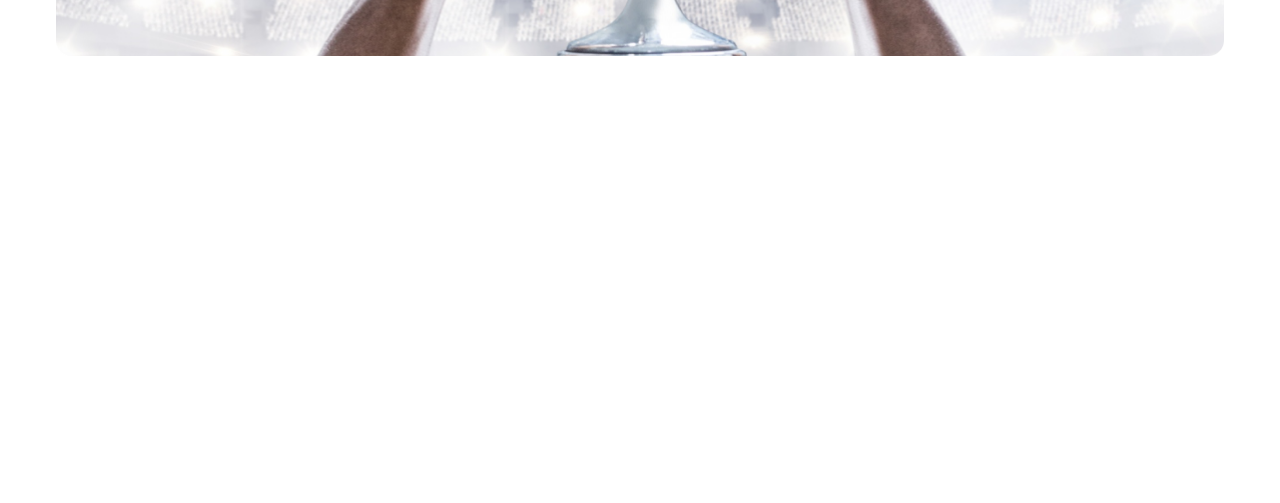
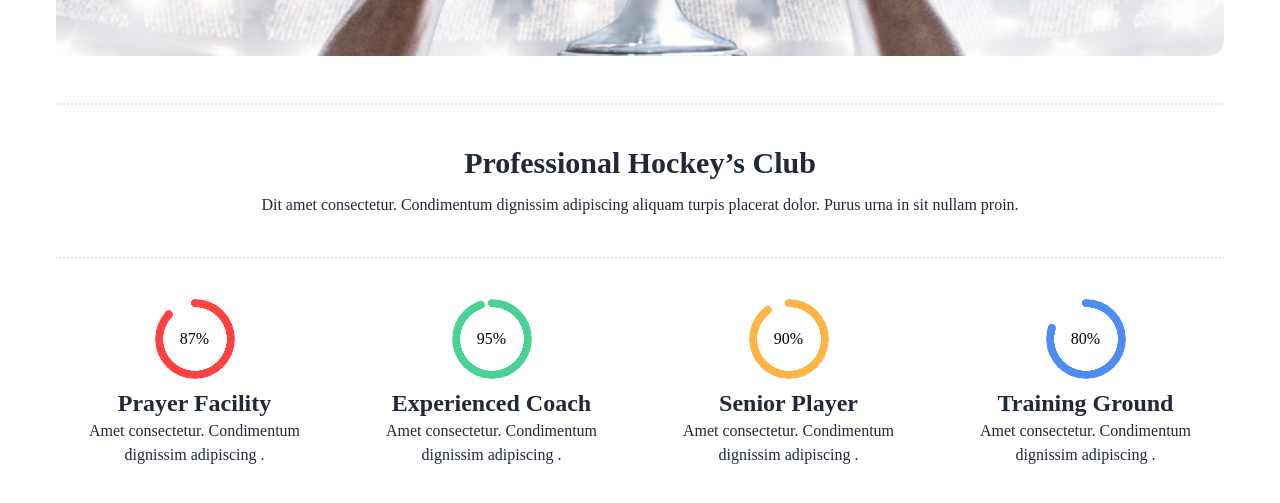
Before and after one commit to shorot-chicham/responsive-hockeys-with-daisyui, a plain HTML site: page index.html in a window 1280 px wide. Shown: the part 561-1064 px from the top of the page. Before the commit the page ends 800 px from the top, so only its background shows below. Drawn offline with nearby package versions, Linux system fonts and the light colour scheme.

Commit message:
added professional hockey's club container in the page

```diff
--- a/index.html
+++ b/index.html
@@ -134,8 +134,37 @@
             </div>
         </div>
     </header>
-    <main>
-
+    <main class="lg:mx-14 mx-3 lg:my-10 my-3">
+        <!-- Professional Hockey’s Club section  -->
+        <div>
+            <div class="border-dotted border-l-0 border-r-0 border-2 text-center lg:py-10 py-4">
+                <h1 class="text-3xl font-extrabold mb-3">Professional Hockey’s Club</h1>
+                <p>Dit amet consectetur. Condimentum dignissim adipiscing aliquam turpis placerat dolor. Purus urna in sit nullam proin. </p>
+            </div>
+            <!-- professional hockey  -->
+            <div class="grid grid-cols-1 md:grid-cols-2 lg:grid-cols-4 lg:my-10 my-5 justify-center items-center gap-5">
+                <div class="text-center">
+                    <div class="radial-progress text-[#FF4240] mb-2" style="--value:87;" role="progressbar"><span class="text-black">87%</span></div>
+                    <h3 class="text-2xl font-semibold">Prayer Facility</h3>
+                    <p>Amet consectetur. Condimentum dignissim adipiscing .</p>
+                </div>
+                <div class="text-center">
+                    <div class="radial-progress text-[#49D293] mb-2" style="--value:95;" role="progressbar"><span class="text-black">95%</span></div>
+                    <h3 class="text-2xl font-semibold">Experienced Coach</h3>
+                    <p>Amet consectetur. Condimentum dignissim adipiscing .</p>
+                </div>
+                <div class="text-center">
+                    <div class="radial-progress text-[#FFB546] mb-2" style="--value:90;" role="progressbar"><span class="text-black">90%</span></div>
+                    <h3 class="text-2xl font-semibold">Senior Player</h3>
+                    <p>Amet consectetur. Condimentum dignissim adipiscing .</p>
+                </div>
+                <div class="text-center">
+                    <div class="radial-progress text-[#4C8DF1] mb-2" style="--value:80;" role="progressbar"><span class="text-black">80%</span></div>
+                    <h3 class="text-2xl font-semibold">Training Ground</h3>
+                    <p>Amet consectetur. Condimentum dignissim adipiscing .</p>
+                </div>
+            </div>
+        </div>
     </main>
     <footer>
 
```
